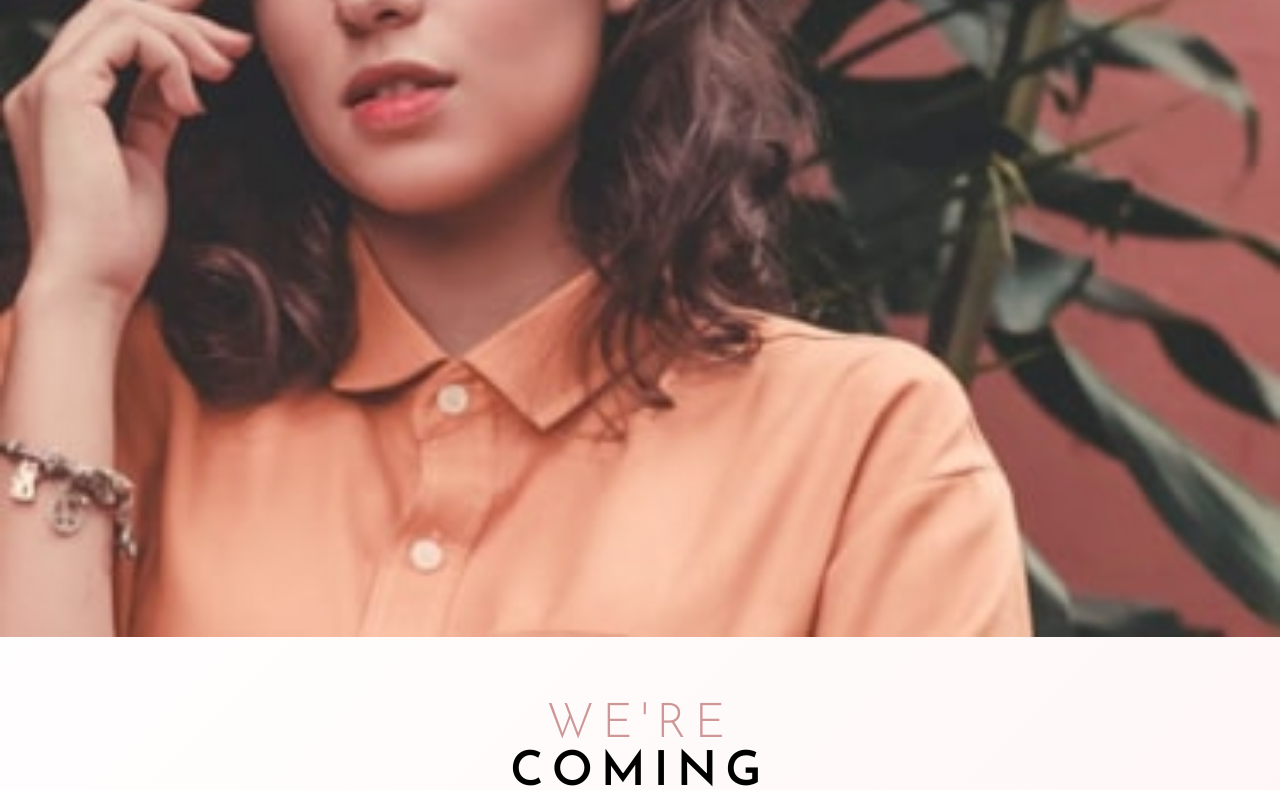
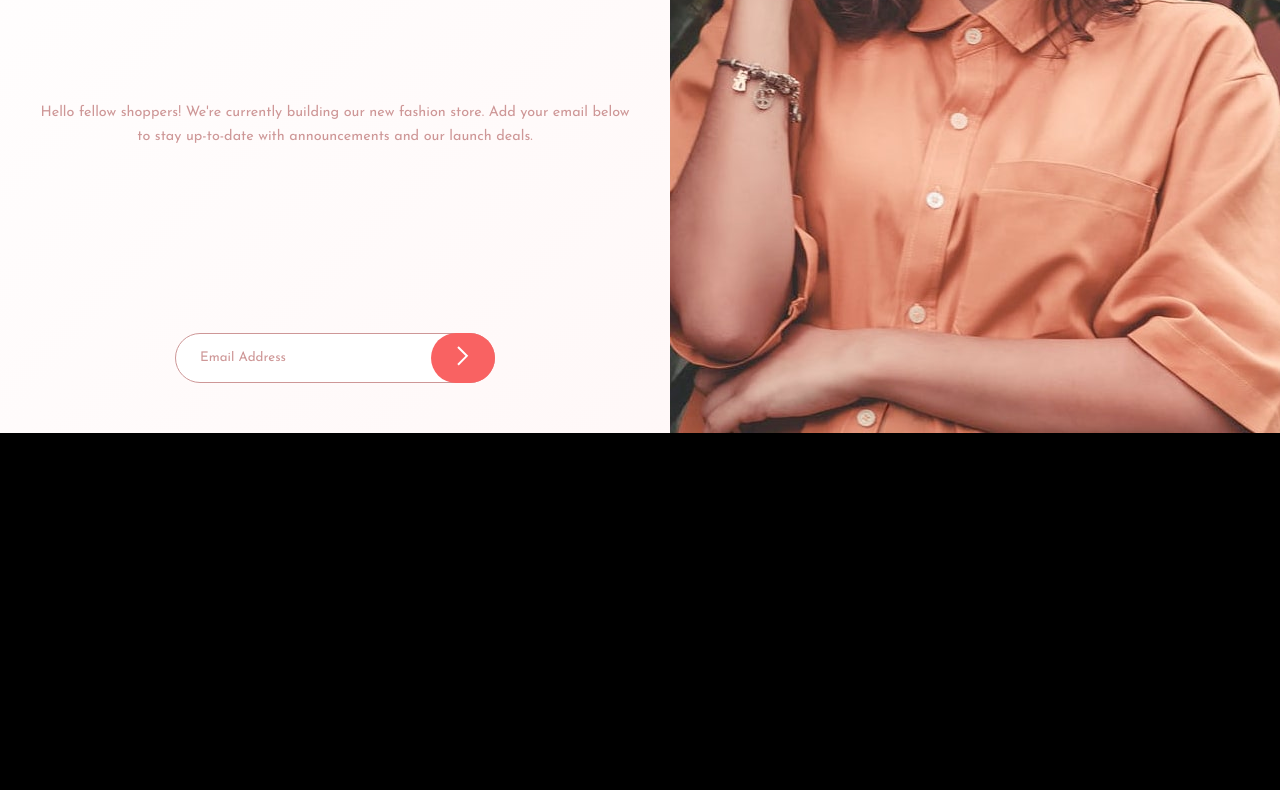
Before and after one commit to tonage72/base-apparel-coming-soon-master, a plain HTML site: page index.html in a window 1280 px wide. Shown: the part 367-1157 px from the top of the page. After the commit the page ends 800 px from the top, so only its background shows below. Drawn offline with Linux system fonts and the light colour scheme.

Commit message:
working with desktop

```diff
--- a/css/styles.css
+++ b/css/styles.css
@@ -95,6 +95,52 @@ input {
 	content: url("../images/icon-arrow.svg");
 }
 
+@media (min-width: 769px) {
+
+	body {
+		display: grid;
+		grid-template-columns: auto max-content;
+		grid-template-rows: auto auto auto auto;
+		grid-template-areas:
+			"logo hero"
+			"headline hero"
+			"message hero"
+			"email hero";
+	}
+
+	.hero-desktop {
+		grid-area: hero;
+		height: 800px;
+	}
+
+	.logo {
+		grid-area: logo;
+	}
+
+	/* We're coming soon */
+	body p:nth-child(4) {
+		padding-top: 0;
+		grid-area: headline;
+	}
+
+	/* Hello fellow ... */
+	body p:nth-child(5) {
+		grid-area: message;
+	}
+
+	.input-wrapper {
+		grid-area: email;
+	}
+
+	.hero-mobile {
+		display: none;
+	}
+
+	.hero-desktop {
+		display: block;
+	}
+}
+
 @media (max-width: 270px) {
 
 	/* We're coming soon */
```
